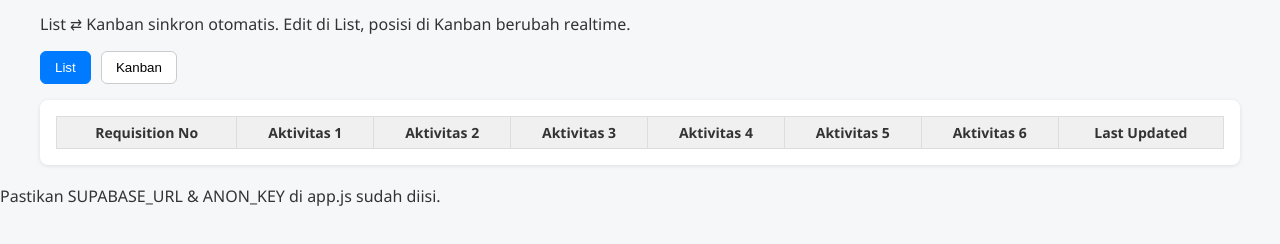
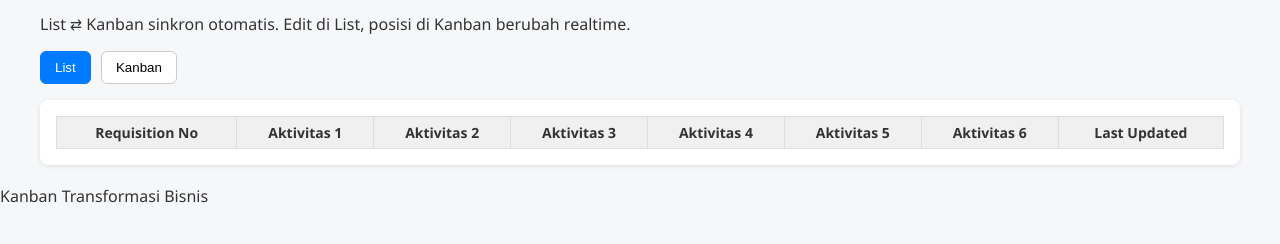
Before and after one commit to rekindisd/KanbanTB, a plain HTML site: page index.html in a window 1280 px wide. Shown: the part 68-312 px from the top of the page. Drawn offline with nearby package versions, Linux system fonts and the light colour scheme.

Commit message:
Update index.html

```diff
--- a/index.html
+++ b/index.html
@@ -43,7 +43,7 @@
     </section>
   </div>
 
-  <footer>Pastikan SUPABASE_URL & ANON_KEY di app.js sudah diisi.</footer>
+  <footer>Kanban Transformasi Bisnis</footer>
   <script src="app.js"></script>
 </body>
 </html>
```
